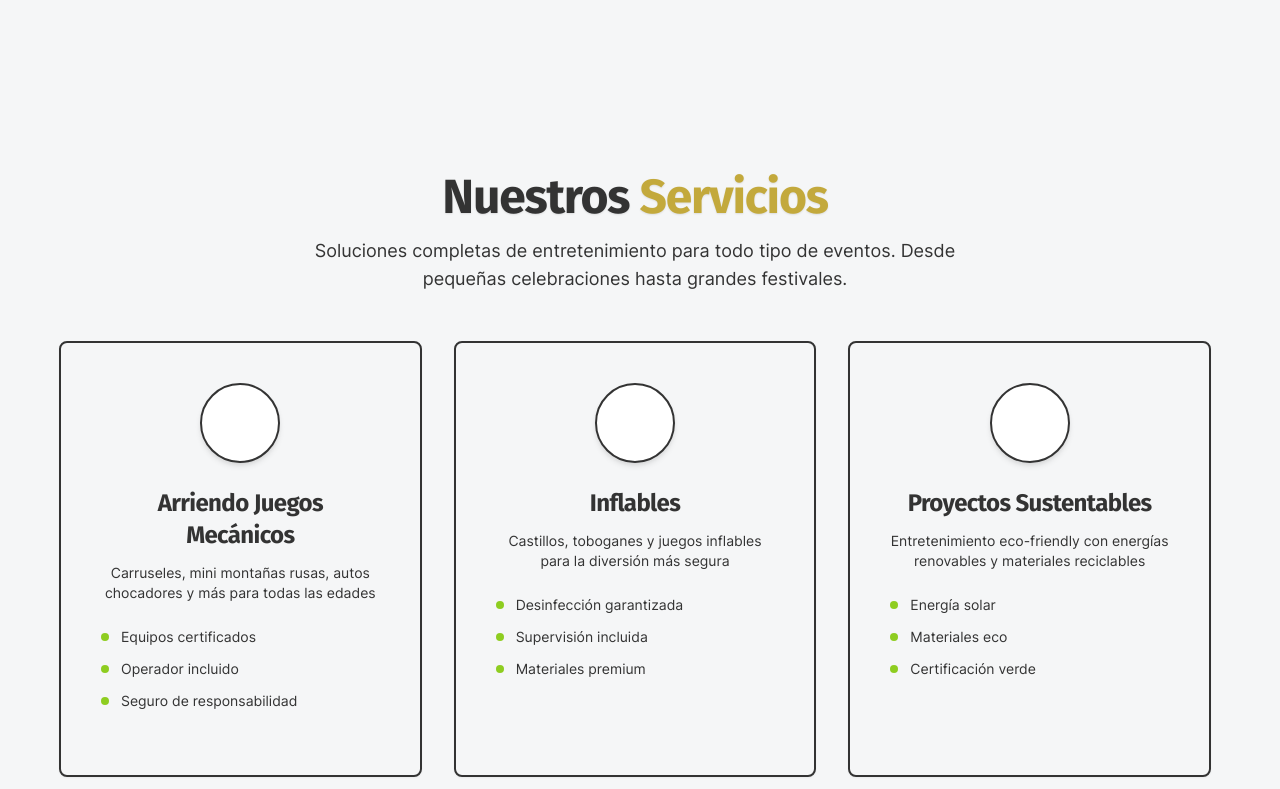
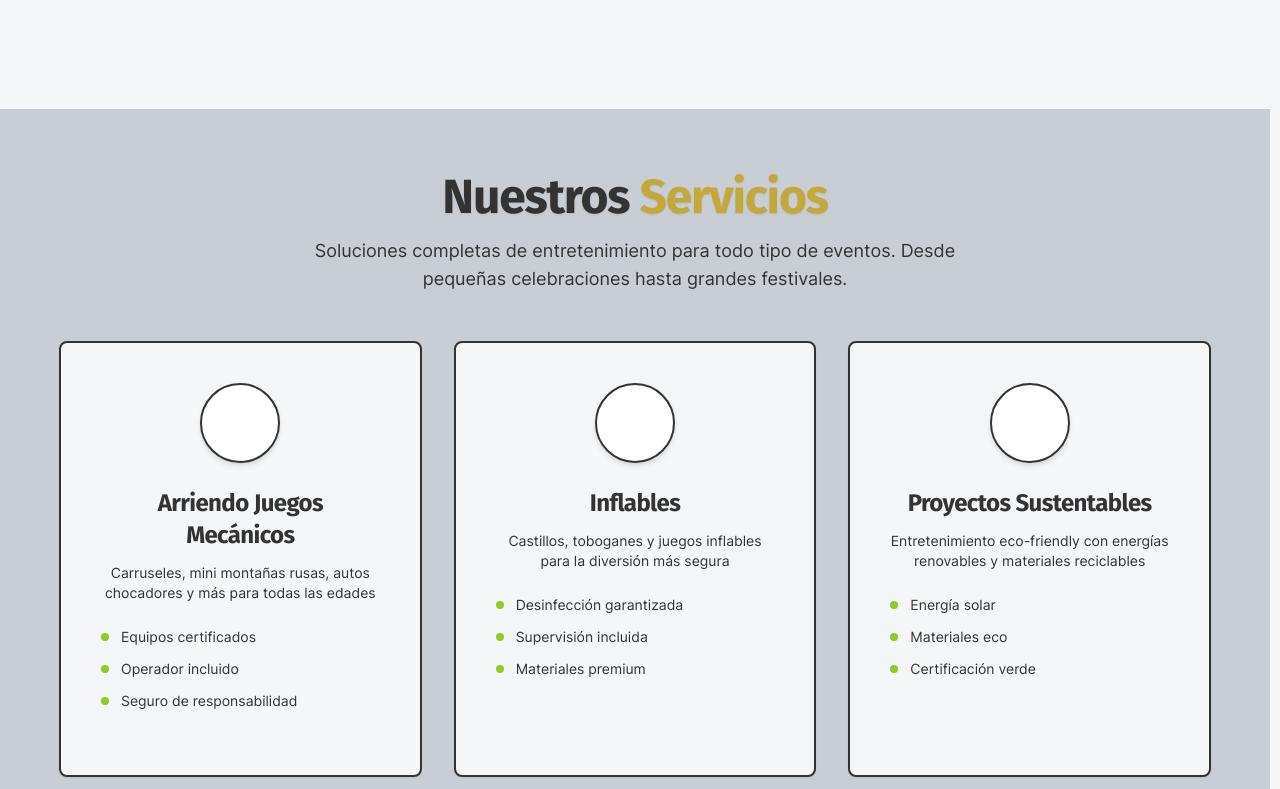
Before and after one commit to vruizz22/landing-arvi, an Astro site: page / in a window 1280 px wide. Shown: the part 2971-3760 px from the top of the page. Built offline with nearby package versions, Linux system fonts and the light colour scheme; Astro itself is replaced by a stand-in of ours; some icons are missing.

Commit message:
feat(global.css): agrega variable de color y clase para el fondo adicional

```diff
--- a/src/styles/global.css
+++ b/src/styles/global.css
@@ -21,6 +21,7 @@
   /* Colores Tailwind disponibles como variables CSS */
   --arvi-text: #333333;
   --arvi-background: #F5F6F7;
+  --arvi-background2: #C8CED4;
   --arvi-primary: #C3A93C;
   --arvi-secondary: #049b3d;
   --arvi-accent: #8ecd20;
@@ -99,6 +100,9 @@
   }
   .bg-arvi-background {
     background-color: var(--arvi-background) !important;
+  }
+  .bg-arvi-background2 {
+    background-color: var(--arvi-background2) !important;
   }
   .bg-arvi-primary {
     background-color: var(--arvi-primary) !important;
```
